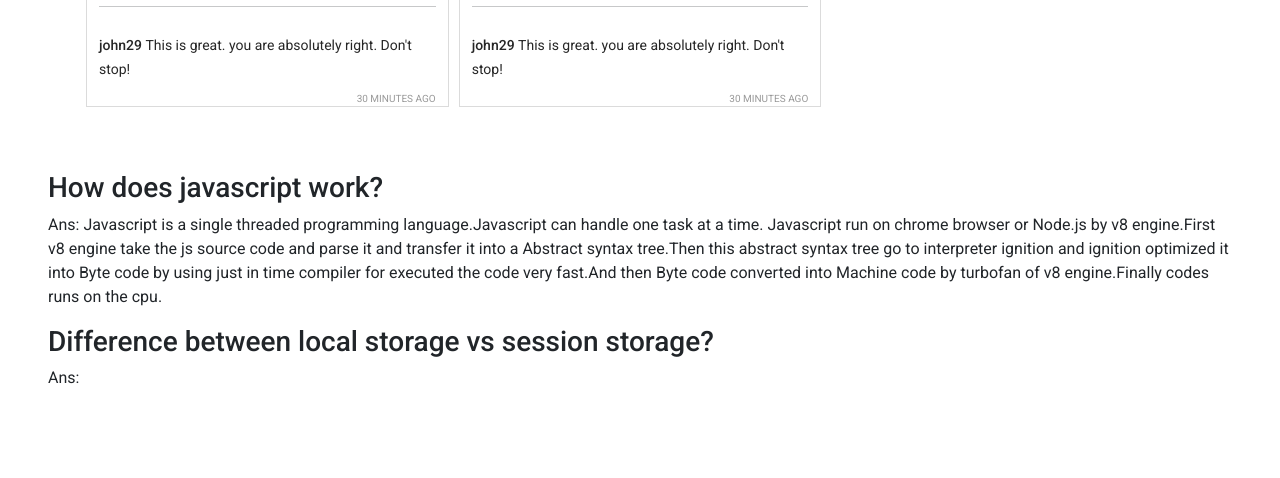
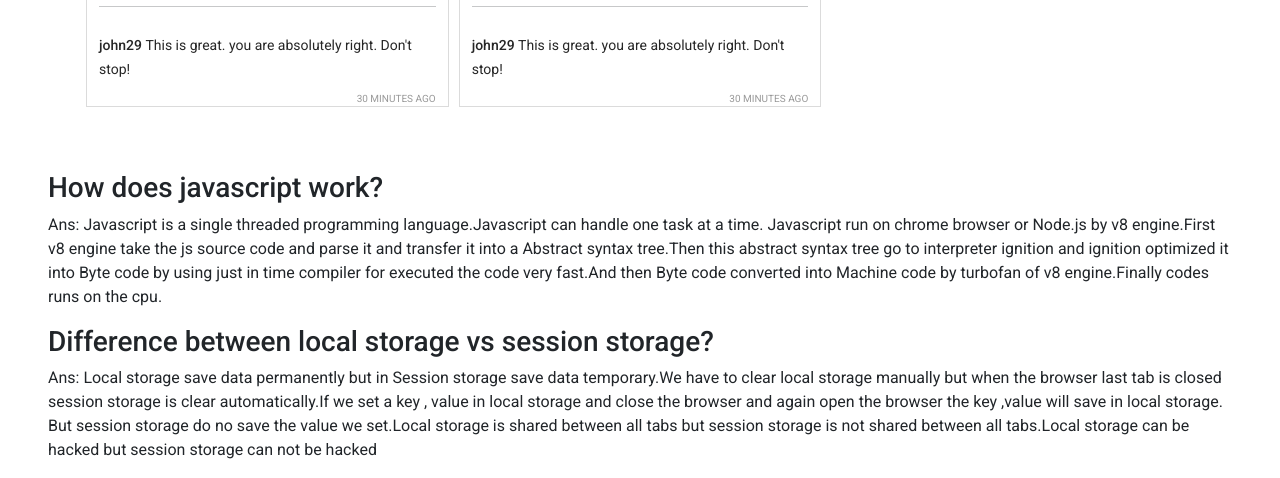
Before and after one commit to md-atiqurrahman/insta-shohor, a plain HTML site: page index.html in a window 1280 px wide. Shown: the part 1425-1903 px from the top of the page. Before the commit the page ends 1831 px from the top, so only its background shows below. Drawn offline with nearby package versions, Linux system fonts and the light colour scheme.

Commit message:
add second answer

```diff
--- a/index.html
+++ b/index.html
@@ -85,7 +85,7 @@
              </div>
              <div class="mb-2">
                  <h3>Difference between local storage vs session storage?</h3>
-                 <p>Ans:</p>
+                 <p>Ans: Local storage  save data permanently but in Session storage save data  temporary.We have to clear local storage manually but when the browser last tab is closed session storage is clear automatically.If we set a key , value in local storage and close the browser and again open the browser the key ,value will save in local storage. But session storage do no save the value we set.Local storage is shared between all tabs but session storage is not shared between all tabs.Local storage can be hacked but session storage can not be hacked </p>
              </div>
         </section>
         <footer></footer>
```
